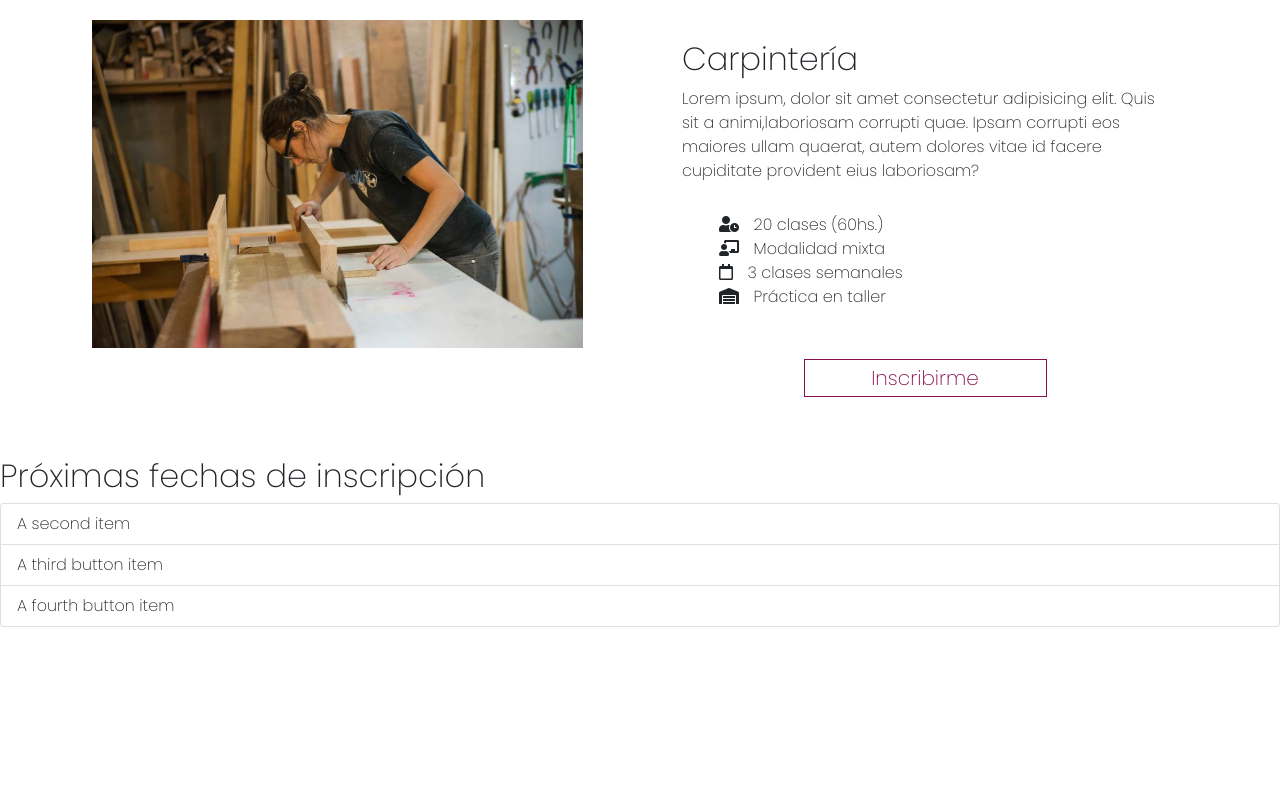
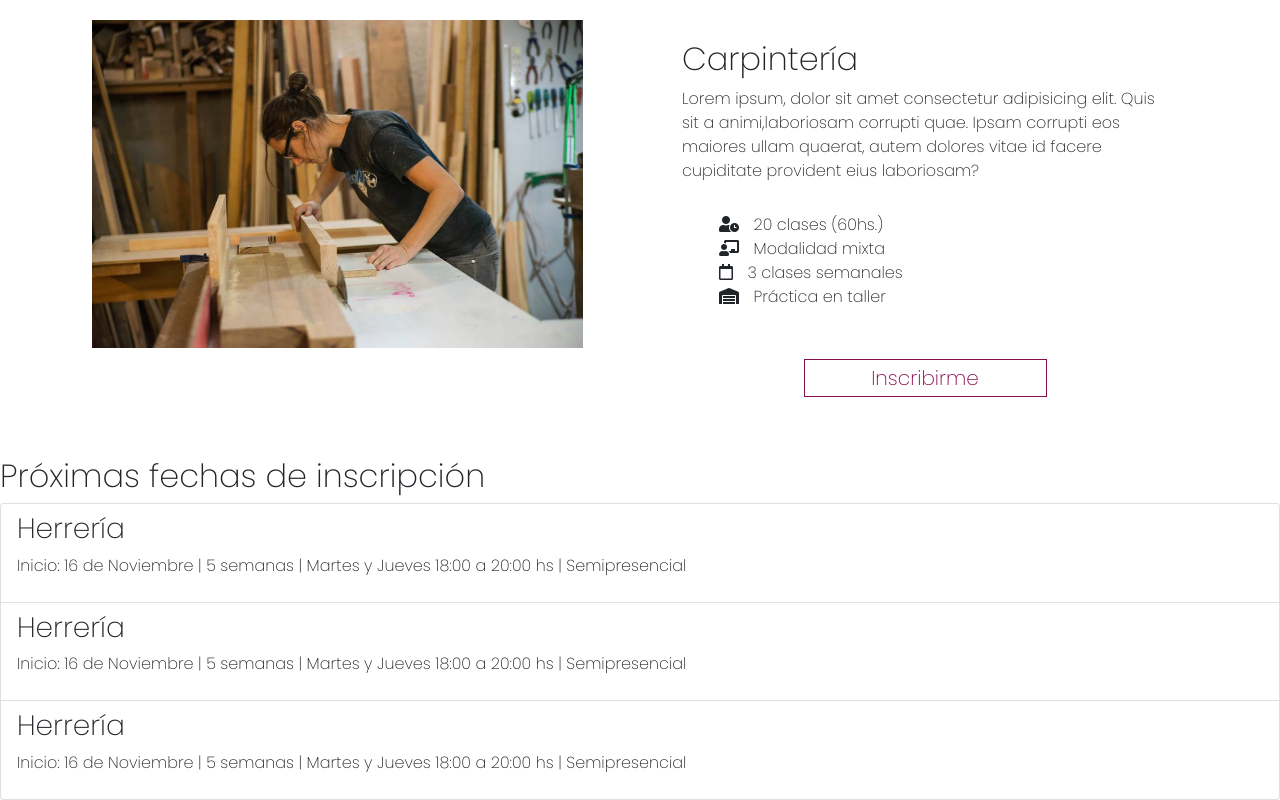
Before and after one commit to Tonytarantino/miproyectofianal, a plain HTML site: page pages/sedesa.html in a window 1280 px wide. Shown: the part 992-1792 px from the top of the page. Before the commit the page ends 1619 px from the top, so only its background shows below. Drawn offline with nearby package versions, Linux system fonts and the light colour scheme.

Commit message:
dando contenido a la agenda

```diff
--- a/pages/sedesa.html
+++ b/pages/sedesa.html
@@ -165,9 +165,21 @@
     <h2 class="agenda_titulo text-wrap"> Próximas fechas de inscripción </h2>
     <div class=" agenda_lista">
       <div class="list-group ">
-        <button type="button" class="list-group-item list-group-item-action">A second item</button>
-        <button type="button" class="list-group-item list-group-item-action">A third button item</button>
-        <button type="button" class="list-group-item list-group-item-action">A fourth button item</button>
+        <button type="button" class="list-group-item list-group-item-action agenta_item">
+          <h3 class="agenda_itemTitulo">Herrería</h3>
+          <p class="agenda_itemDetalle">Inicio: 16 de Noviembre | 5 semanas | Martes y Jueves 18:00 a 20:00 hs |
+            Semipresencial</p>
+        </button>
+        <button type="button" class="list-group-item list-group-item-action agenta_item">
+          <h3 class="agenda_itemTitulo">Herrería</h3>
+          <p class="agenda_itemDetalle">Inicio: 16 de Noviembre | 5 semanas | Martes y Jueves 18:00 a 20:00 hs |
+            Semipresencial</p>
+        </button>
+        <button type="button" class="list-group-item list-group-item-action agenta_item">
+          <h3 class="agenda_itemTitulo">Herrería</h3>
+          <p class="agenda_itemDetalle">Inicio: 16 de Noviembre | 5 semanas | Martes y Jueves 18:00 a 20:00 hs |
+            Semipresencial</p>
+        </button>
       </div>
     </div>
   </div>
--- a/sass/sedesa.scss
+++ b/sass/sedesa.scss
@@ -142,9 +142,11 @@ div {
             &.agenda_lista {
                 div {
                     &.list-group {
+                        margin: 10px;
                         @include tablet {
                             max-width: 300px;
                         }
+
                     }
                 }
             }
```
